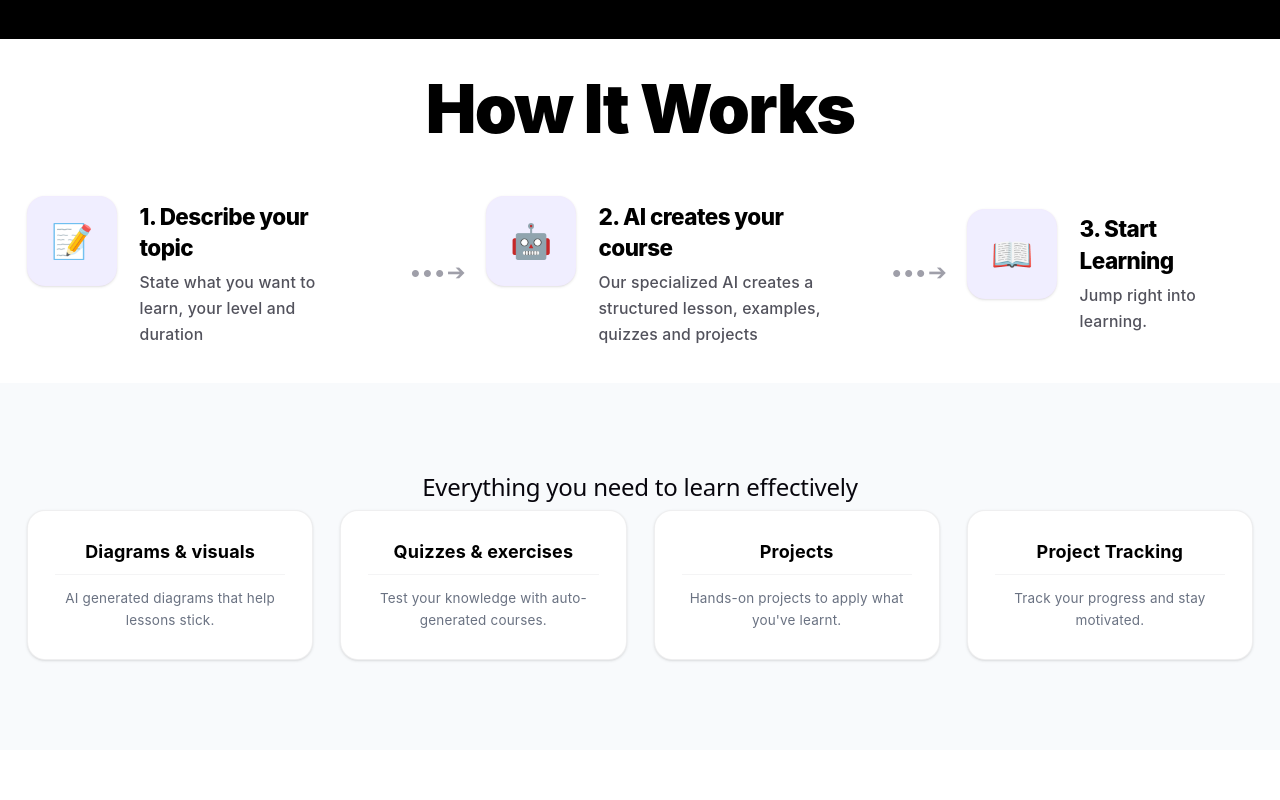
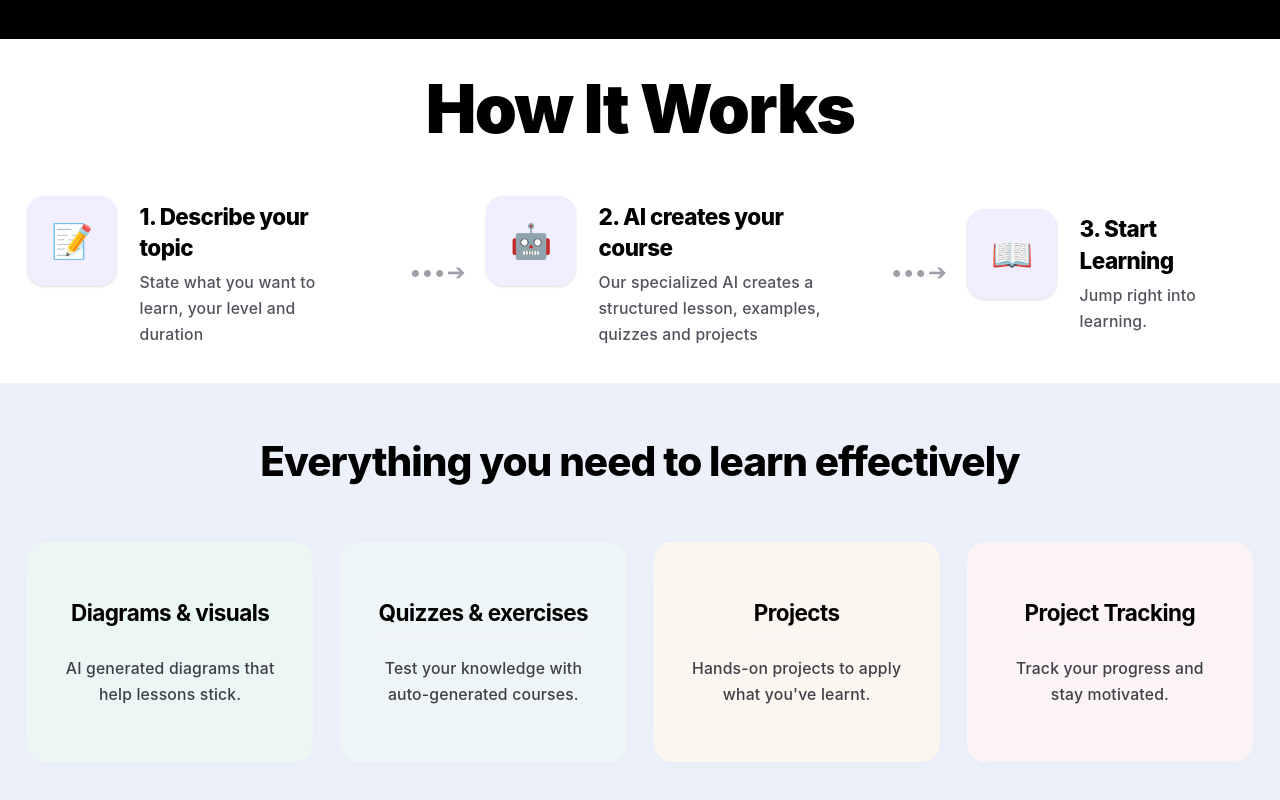
Before and after one commit to Phawaaaz/Etech, a React (Vite) app: page / in a window 1280 px wide. Shown: the part 600-1400 px from the top of the page. Before the commit the page ends 1350 px from the top, so only its background shows below. Built offline with nearby package versions, Linux system fonts and the light colour scheme.

Commit message:
Refactor FeaturesSection component: Update layout and styling for improved presentation

```diff
--- a/src/components/FeatureSection.jsx
+++ b/src/components/FeatureSection.jsx
@@ -2,22 +2,25 @@ import features from "../data/features";
 
 export default function FeaturesSection() {
   return (
-    <section id="features" className="w-full bg-slate-50 text-black py-20 px-6">
+    <section
+      id="features"
+      className="w-full bg-[#EBF0FA] text-black py-12 px-6"
+    >
       <div className="max-w-6xl mx-auto flex flex-col items-center">
-        <h2 className="text-4xl font-extrabold mb-16 tracking-tight text-center">
+        <h3 className="text-3xl md:text-4xl font-extrabold mb-12 tracking-tight text-center text-black leading-tight max-w-4xl">
           Everything you need to learn effectively
-        </h2>
+        </h3>
 
         <div className="grid grid-cols-1 sm:grid-cols-2 lg:grid-cols-4 gap-6 w-full">
           {features.map((feat) => (
             <div
               key={feat.title}
-              className="bg-white p-6 rounded-2xl border border-zinc-200/60 shadow-sm flex flex-col gap-3 hover:shadow-md transition-shadow"
+              className={`${feat.bgTint} p-8 rounded-2xl shadow-[0_4px_20px_rgba(0,0,0,0.02)] flex flex-col items-center text-center justify-center min-h-[220px] transition-transform duration-300 hover:-translate-y-1`}
             >
-              <h4 className="text-base font-bold text-black border-b border-zinc-100 pb-2">
+              <h4 className="text-base font-bold text-black border-b border-zinc-100 pb-2 text-xl mb-4 tracking-tight">
                 {feat.title}
               </h4>
-              <p className="text-gray-500 text-xs leading-relaxed">
+              <p className="text-zinc-700 text-sm font-medium leading-relaxed max-w-[220px]">
                 {feat.desc}
               </p>
             </div>
```
